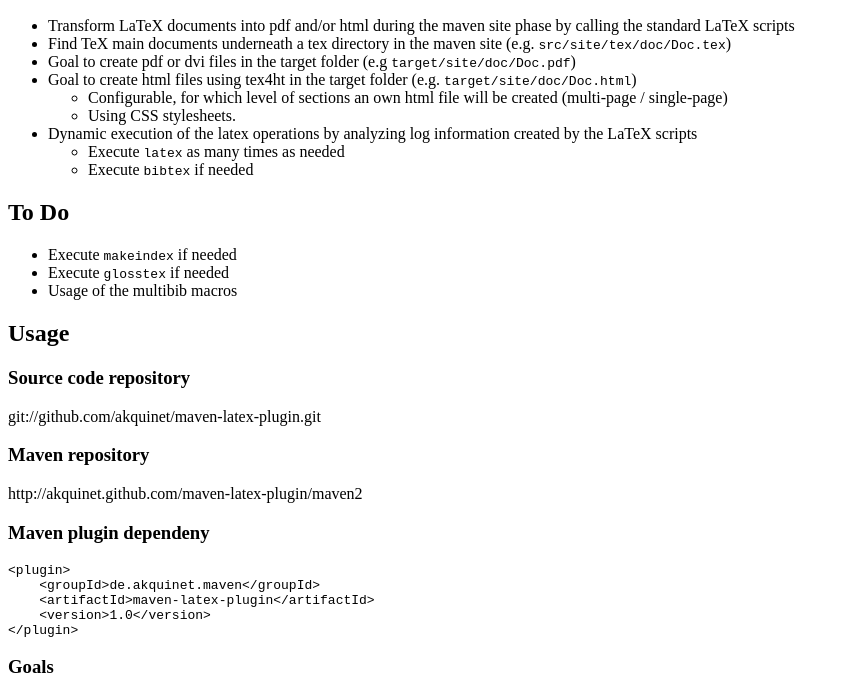
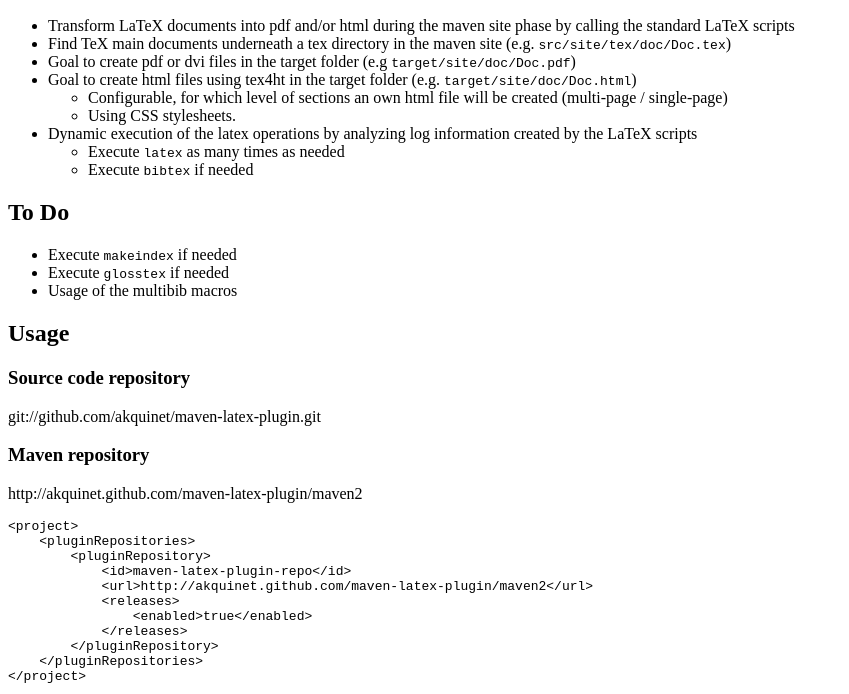
Before and after one commit to techatspree/maven-latex-plugin, a plain HTML site: page index.html in a window 1280 px wide. Shown: the part 96-790 px from the top of the page, without its empty margins (0-849 px from the left). Drawn offline with Linux system fonts and the light colour scheme.

Commit message:
added maven repository

```diff
--- a/index.html
+++ b/index.html
@@ -46,7 +46,23 @@
 
 <h3>Maven repository</h3>
 
-http://akquinet.github.com/maven-latex-plugin/maven2
+<p>
+    http://akquinet.github.com/maven-latex-plugin/maven2
+</p>
+
+<pre>
+&lt;project&gt;
+    &lt;pluginRepositories&gt;
+        &lt;pluginRepository&gt;
+            &lt;id&gt;maven-latex-plugin-repo&lt;/id&gt;
+            &lt;url&gt;http://akquinet.github.com/maven-latex-plugin/maven2&lt;/url&gt;
+            &lt;releases&gt;
+                &lt;enabled&gt;true&lt;/enabled&gt;
+            &lt;/releases&gt;
+        &lt;/pluginRepository&gt;
+    &lt;/pluginRepositories&gt;
+&lt;/project&gt;
+</pre>
 
 <h3>Maven plugin dependeny</h3>
 
```
